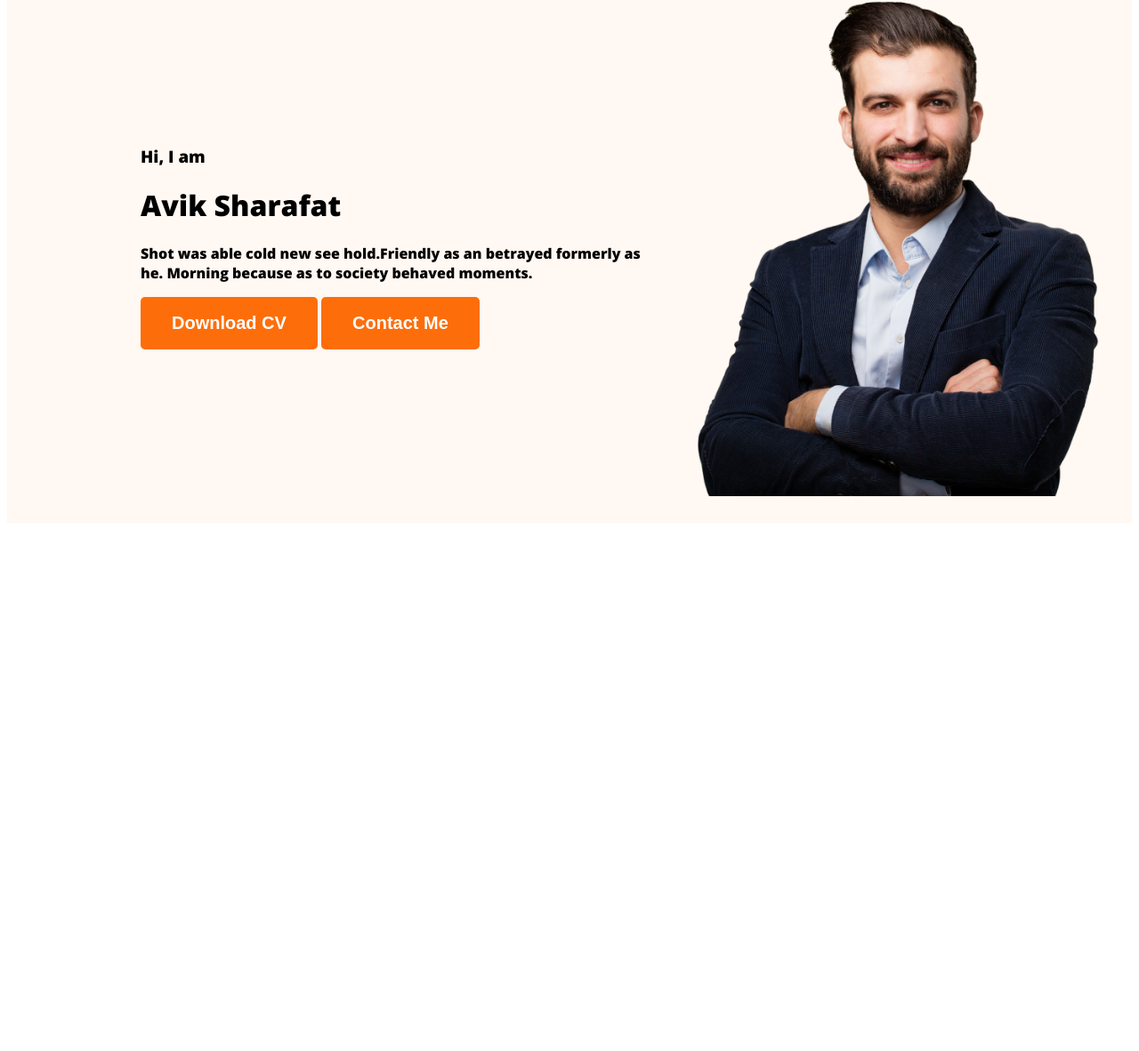
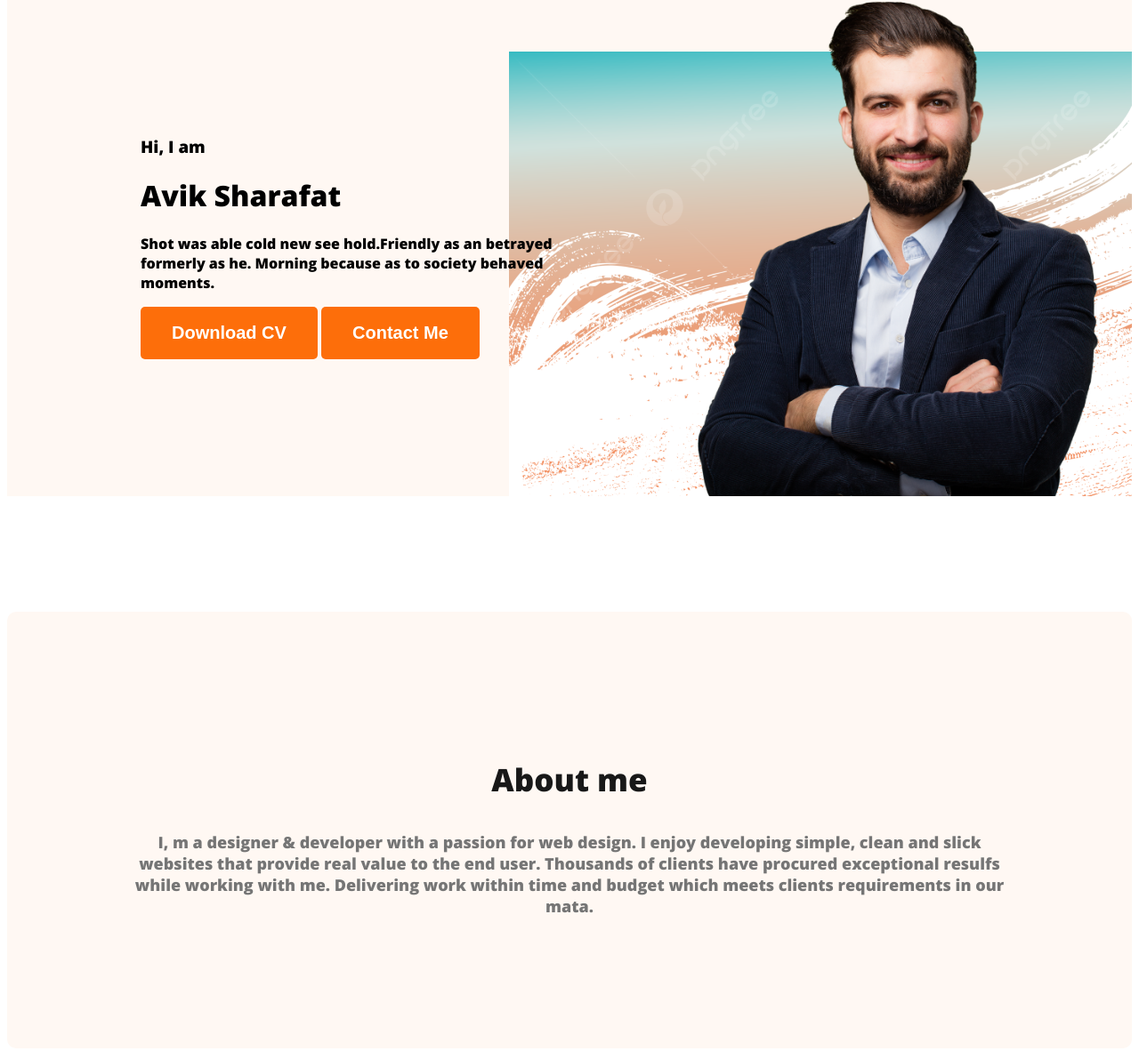
Before and after one commit to AvikSharafat248/portfolio-resources, a plain HTML site: page index.html in a window 1280 px wide. Shown: the part 210-1392 px from the top of the page at 89% size. Before the commit the page ends 806 px from the top, so only its background shows below. Drawn offline with nearby package versions, Linux system fonts and the light colour scheme.

Commit message:
added about

```diff
--- a/index.css
+++ b/index.css
@@ -1,30 +1,33 @@
-body{
+body {
 
 
 
     font-family: 'Lato', sans-serif;
     font-family: 'Open Sans', sans-serif;
 }
-.text-primary{
+
+.text-primary {
     color: #FD6E0A;
 }
 
 
 
-nav{
+nav {
     display: flex;
     justify-content: space-between;
     align-items: center;
     margin: 0 200px;
 }
-.nav-title{
+
+.nav-title {
     color: #181818;
     font-size: 45px;
 
     font-weight: 800;
 
 }
-.btn-primary{
+
+.btn-primary {
     background-color: #FD6E0A;
     border-radius: 5px;
     border: 0;
@@ -37,28 +40,63 @@ nav{
 
 }
 
-nav > ul{
+nav>ul {
     display: flex;
     align-items: center;
 }
-nav li{
+
+nav li {
     list-style: none;
     margin-right: 50px;
 
 }
-nav a{
+
+nav a {
     text-decoration: none;
     color: #474747;
 }
-.header{
+
+.header {
     background-color: #fff8f3;
+    background-image: url("color4.png");
+    background-repeat: no-repeat;
+    background-position: bottom right;
+
 }
-.banner{
-    padding: 30px 30px 30px 150px;
+
+.banner {
+    padding: 30px 30px 0px 150px;
     display: flex;
     align-items: center;
+    justify-content: space-between;
 }
- .banner .profile{
+
+.banner .profile {
     width: 500px;
 
 }
+
+.banner-content {
+    max-width: 500px;
+}
+
+.section-title {
+    color: #181818;
+    text-align: center;
+    font-family: Open Sans;
+    font-size: 35px;
+    font-style: normal;
+    font-weight: 700;
+}
+.section-description{
+    color: #757575;
+    text-align: center;
+    font-size: 18px;
+}
+
+.about {
+    padding: 130px;
+    border-radius: 10px;
+    background-color: #fff8f3;
+    margin: 130px 0;
+}
--- a/index.html
+++ b/index.html
@@ -20,7 +20,7 @@
             </ul>
         </nav>
         <div class="banner">
-            <div>
+            <div class="banner-content">
                 <h3 class="banner-greeting">Hi, I am</h3>
                 <h1 class="banner-heading">Avik Sharafat</h1>
                 <p>Shot was able cold new see hold.Friendly as an betrayed formerly as he. Morning because as to society behaved moments.</p>
@@ -33,6 +33,14 @@
     </header>
     <main>
 
+        <section class="about">
+            <h3 class="section-title">About me</h3>
+            <p class="section-description">
+                I, m a designer & developer with a passion for web design. I enjoy developing simple, clean and slick websites that provide real value to the end user. Thousands of clients have procured exceptional resulfs while working with me. Delivering work within time and budget which meets clients requirements in our mata.
+            </p>
+
+        </section>
+
     </main>
     <footer>
 
```
Also changed, not shown: color.png (added), color2.png (added), color3.png (added), color4.png (added).
